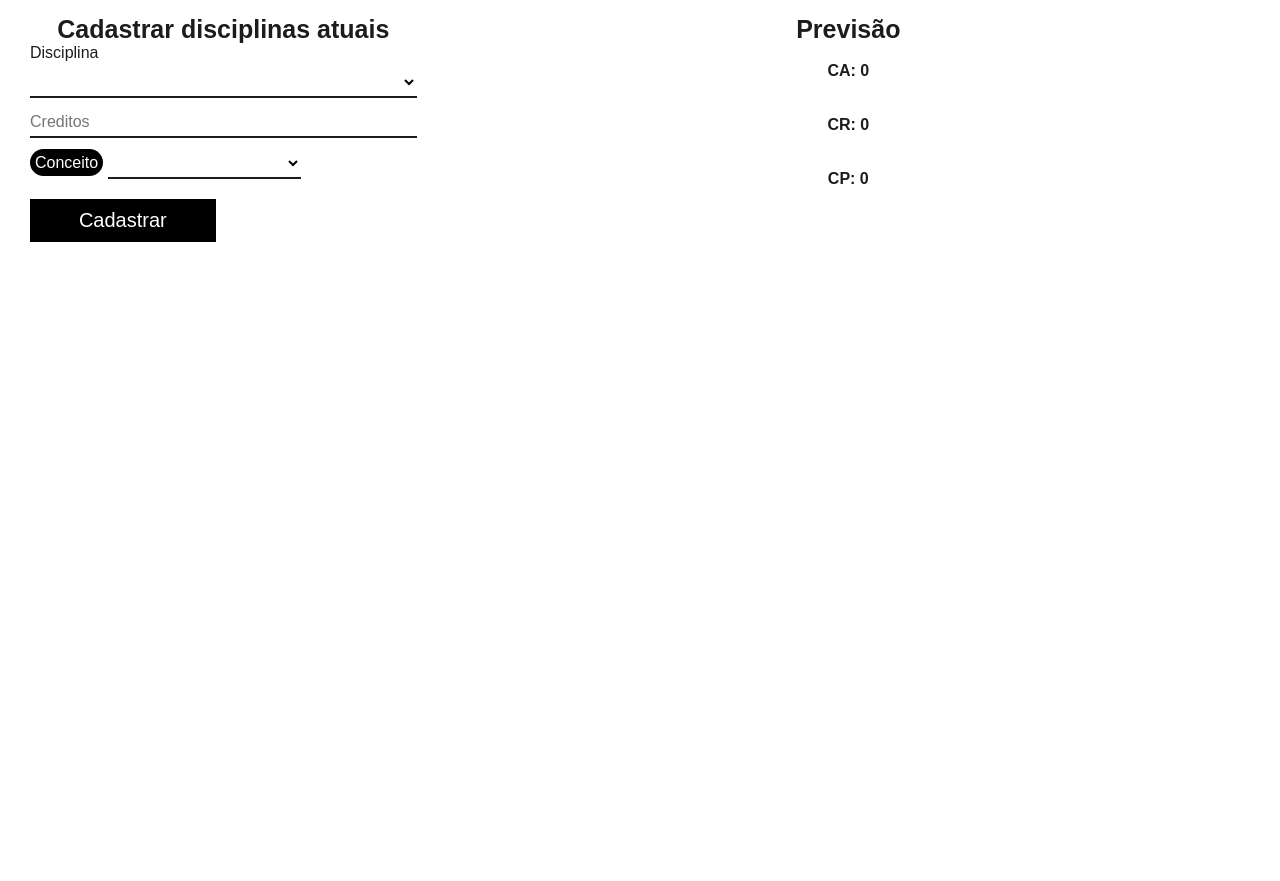
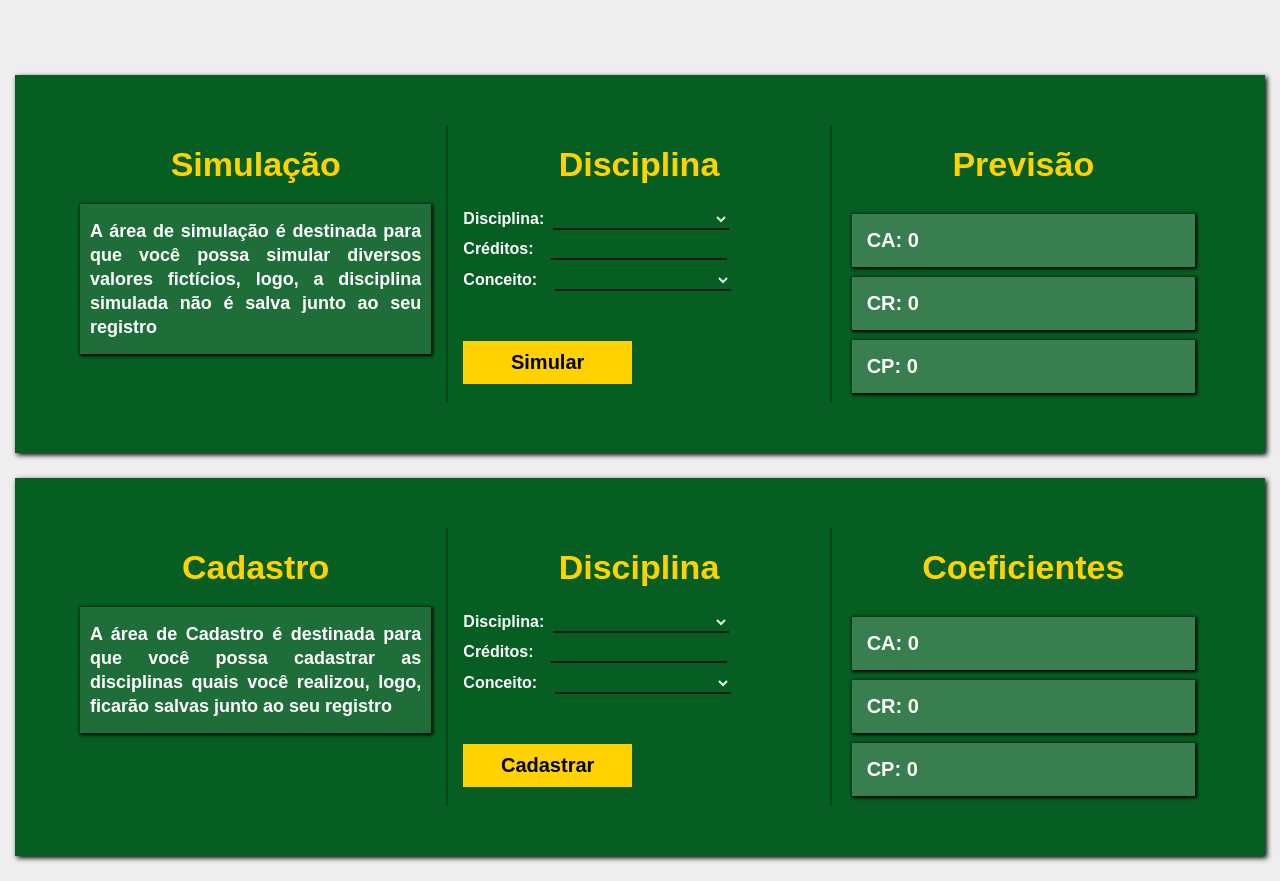
Before and after one commit to danilocutrim/Sistema-de-coeficientes, a website: page view/home/index.html in a window 1280 px wide. Before the commit the page ends 800 px from the top, so only its background shows below. Drawn offline with nearby package versions, Linux system fonts and the light colour scheme.

Commit message:
Novo design para as telas

```diff
--- a/view/home/index.html
+++ b/view/home/index.html
@@ -7,76 +7,79 @@
     <meta http-equiv="X-UA-Compatible" content="ie=edge">
     <title>Sistema de coeficientes</title>
     <link rel="stylesheet" href="../vendor/style/grid.css">
-    <style>
-        body {
-            font-family: Arial, Helvetica, sans-serif;
-            padding: 15px;
-        }
-
-        .card {
-            padding: 50px;
-            float: left;
-            margin: 0 auto;
-            box-shadow: 2px 2px 5px #000;
-        }
-
-        .btn {
-            background: black;
-            color: white;
-            border: none;
-            padding: 10px;
-            margin-top: 15px;
-            font-size: 20px;
-            width: 48%;
-        }
-
-        .half {
-            max-width: 50% !important;
-        }
-
-        .half-txt {
-            padding: 5px;
-            background: #000;
-            color: #fff;
-            border-radius: 15px;
-        }
-
-        .inline {
-            display: inline;
-        }
-
-        .title {
-            text-align: center;
-            font-weight: 900;
-            font-size: 25px;
-        }
-
-        .result {
-            font-weight: bold;
-            line-height: 1.5;
-            padding: 15px 0px;
-            text-align: center;
-        }
-
-        .error {
-            font-weight: bold;
-            color: red;
-        }
-    </style>
+    <link rel="stylesheet" href="../style/custom.css">
 </head>
 
 <body>
     <div class="container" id="app">
-        <div class="row">
+        <!--Simulação-->
+        <div class="row card">
             <div class="col md-4 xs-12 sm-12">
-                <h2 class="title">Cadastrar disciplinas atuais</h2>
-                <p>Disciplina</p>
-                <select v-model="nomeDisc" class="text-field">
+                <h2 class="title">Simulação</h2>
+                <p class="explain">A área de simulação é destinada para que você possa simular diversos valores
+                    fictícios, logo, a disciplina simulada não é salva junto ao seu registro</p>
+            </div>
+            <div class="col md-4 xs-12 sm-12">
+                <h2 class="title">Disciplina</h2>
+                <div class="content">
+
+
+                    <div>
+                        <span class="half">Disciplina:&nbsp;</span>
+                        <select v-model="nomeDisc" class="text-field half">
                             <option v-for="(i, index) in disc" :key="index" :value="i.nome">{{i.nome}}</option>
                         </select>
-                <input type="number" class="text-field" placeholder="Creditos" v-model="creditos" readonly>
-                <div class="inline">
-                    <span class="half-txt">Conceito</span>
+                    </div>
+                    <div>
+                        <span class="half">Créditos:&nbsp;&nbsp;&nbsp;</span>
+                        <input type="number" class="text-field half" v-model="creditos" readonly>
+                    </div>
+                    <div>
+                        <span class="half">Conceito:&nbsp;&nbsp;&nbsp;</span>
+                        <select class="text-field half" v-model="conceito">
+                            <option value=""></option>
+                            <option value="A">A</option>
+                            <option value="B">B</option>
+                            <option value="C">C</option>
+                            <option value="D">D</option>
+                            <option value="F">F</option>
+                            <option value="O">O</option>
+                        </select>
+                    </div>
+                    <p class="error">{{error}}</p>
+                    <button class="btn" @click="cadastrarDisc">Simular</button>
+                </div>
+            </div>
+            <div class="col md-4 xs-12 sm-12">
+                <h2 class="title">Previsão</h2>
+                <p class="result">CA: {{ca}}</p>
+                <p class="result">CR: {{cr}}</p>
+                <p class="result">CP: {{cp}}</p>
+            </div>
+        </div>
+        <!-- Cadastro -->
+        <div class="row card mt">
+                <div class="col md-4 xs-12 sm-12">
+                    <h2 class="title">Cadastro</h2>
+                    <p class="explain">A área de Cadastro é destinada para que você possa cadastrar as disciplinas quais você realizou, logo, ficarão salvas junto ao seu registro</p>
+                </div>
+                <div class="col md-4 xs-12 sm-12">
+                    <h2 class="title">Disciplina</h2>
+                    <div class="content">
+
+
+                        <div>
+                            <span class="half">Disciplina:&nbsp;</span>
+                            <select v-model="nomeDisc" class="text-field half">
+                                <option v-for="(i, index) in disc" :key="index" :value="i.nome">{{i.nome}}</option>
+                            </select>
+                        </div>
+                        <div>
+                            <span class="half">Créditos:&nbsp;&nbsp;&nbsp;</span>
+                            <input type="number" class="text-field half" v-model="creditos" readonly>
+                        </div>
+                        <div>
+                            <span class="half">Conceito:&nbsp;&nbsp;&nbsp;</span>
                             <select class="text-field half" v-model="conceito">
                                 <option value=""></option>
                                 <option value="A">A</option>
@@ -90,8 +93,9 @@
                         <p class="error">{{error}}</p>
                         <button class="btn" @click="cadastrarDisc">Cadastrar</button>
                     </div>
-            <div class="col md-8 xs-12 sm-12">
-                <h2 class="title">Previsão</h2>
+                </div>
+                <div class="col md-4 xs-12 sm-12">
+                    <h2 class="title">Coeficientes</h2>
                     <p class="result">CA: {{ca}}</p>
                     <p class="result">CR: {{cr}}</p>
                     <p class="result">CP: {{cp}}</p>
--- a/view/style/custom.css
+++ b/view/style/custom.css
@@ -1,18 +1,51 @@
 body {
     margin-top: 75px;
     font-family: Arial, Helvetica, sans-serif;
-    background: #eee
+    background: #eee;
+    color: #fff;
+}
+.col {
+    border-right: 2px solid rgba(0,0,0,0.25);
+}
+.col:last-child {
+    border: none;
+}
+.title {
+    padding: 20px 0px;
+    font-size: 34px;
+    text-align: center;
+    color: #FFD200
+}
+.explain {
+    text-align: justify;
+    padding: 15px 10px;
+    box-shadow: 1px 1px 3px 1px #000;
+    background: rgba(255, 255, 255, 0.1);
+    font-size: 18px;
+    line-height: 24px;
+    font-weight: 600;
+}
+.half {
+    width: 50%;
+    padding: 0px;
+}
+span.half {
+    font-weight: bold;
+}
+.mt {
+    margin: 25px 0px !important;
 }
 .card {
 
     padding: 50px;
     margin: 0 auto;
     box-shadow: 2px 2px 5px #000;
-    background: url("../vendor/img/textura-verde.JPG")
+    background: #065E22
 }
 .btn {
-    background: black;
-    color: white;
+    background: #FFD200;
+    color: #000;
+    font-weight: 600;
     border: none;
     padding: 10px;
     margin-top: 15px;
@@ -26,11 +59,19 @@ body {
     transition-timing-function: ease;
     transition-delay: .1s;
     cursor: pointer;
-    background: white;
-    color: black;
+    background: #000;
+    color: #FFD200;
 }
 .error {
     padding: 15px 0px;
     font-weight: bold;
     color: red;
 }
+.result {
+    font-weight: 600;
+    font-size: 20px;
+    padding: 15px;
+    box-shadow: 1px 1px 3px 1px black;
+    margin: 10px 5px;
+    background: rgba(255, 255, 255, 0.2);
+}
```
Also changed, not shown: view/disciplinas/index.html (deleted, +0 -105 lines), view/entrar/index.html (+1 -1 lines), view/vendor/style/grid.css. Lines whose indentation alone changed are shown as unchanged.
